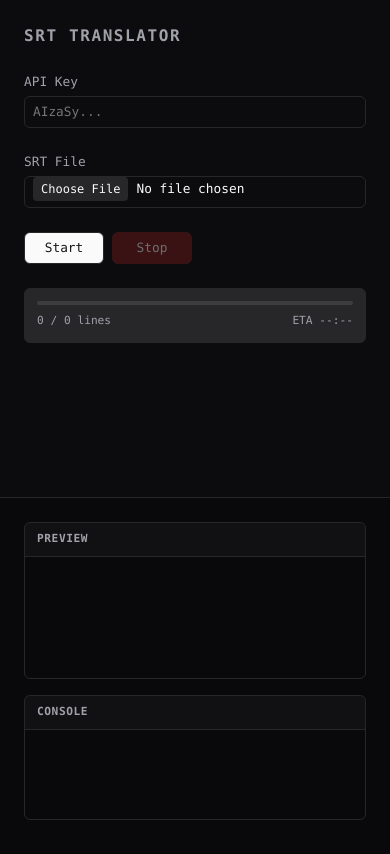
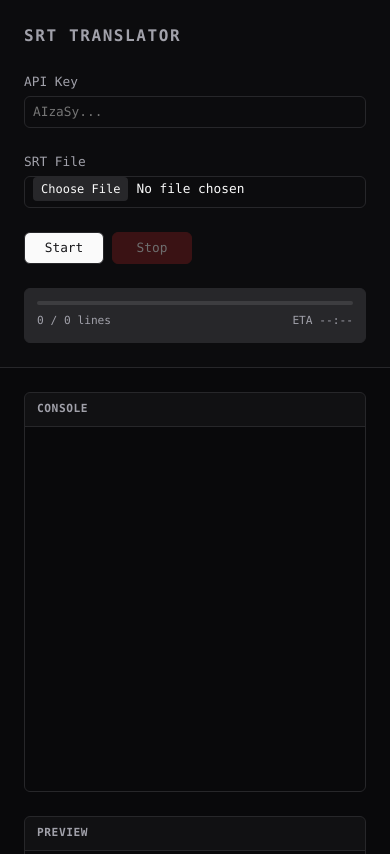
Before and after one commit to fn-cafeina/srt-translator, a website built with Parcel: page src/index.html in a window 390 px wide. Shown: the top 854 px of the page. Built offline with nearby package versions, Linux system fonts and the light colour scheme.

Commit message:
feat: improve sidebar UX and mobile panel proportions

```diff
--- a/src/css/layout.css
+++ b/src/css/layout.css
@@ -34,6 +34,12 @@
   flex-direction: column;
 }
 
+.controls {
+  display: grid;
+  grid-template-columns: 1fr 1fr;
+  gap: 0.5rem;
+}
+
 .workspace {
   display: grid;
   grid-template-columns: 1fr 1fr;
@@ -49,7 +55,7 @@
 
 .panel-content {
   flex: 1;
-  overflow: hidden;
+  overflow: auto;
 }
 
 @media (max-width: 1000px) {
@@ -62,5 +68,9 @@
   }
   .workspace {
     grid-template-columns: 1fr;
+    gap: 1.5rem;
+  }
+  .panel {
+    min-height: 400px; /* Prevent 'thin rectangles' on mobile */
   }
 }
--- a/src/index.html
+++ b/src/index.html
@@ -45,13 +45,13 @@
       <main class="main-content">
         <div class="workspace">
           <div class="panel">
-            <div class="panel-header">Preview</div>
-            <textarea id="preview" readonly></textarea>
+            <div class="panel-header">Console</div>
+            <div id="log" class="panel-content"></div>
           </div>
 
           <div class="panel">
-            <div class="panel-header">Console</div>
-            <div id="log" class="panel-content"></div>
+            <div class="panel-header">Preview</div>
+            <textarea id="preview" readonly></textarea>
           </div>
         </div>
       </main>
```
